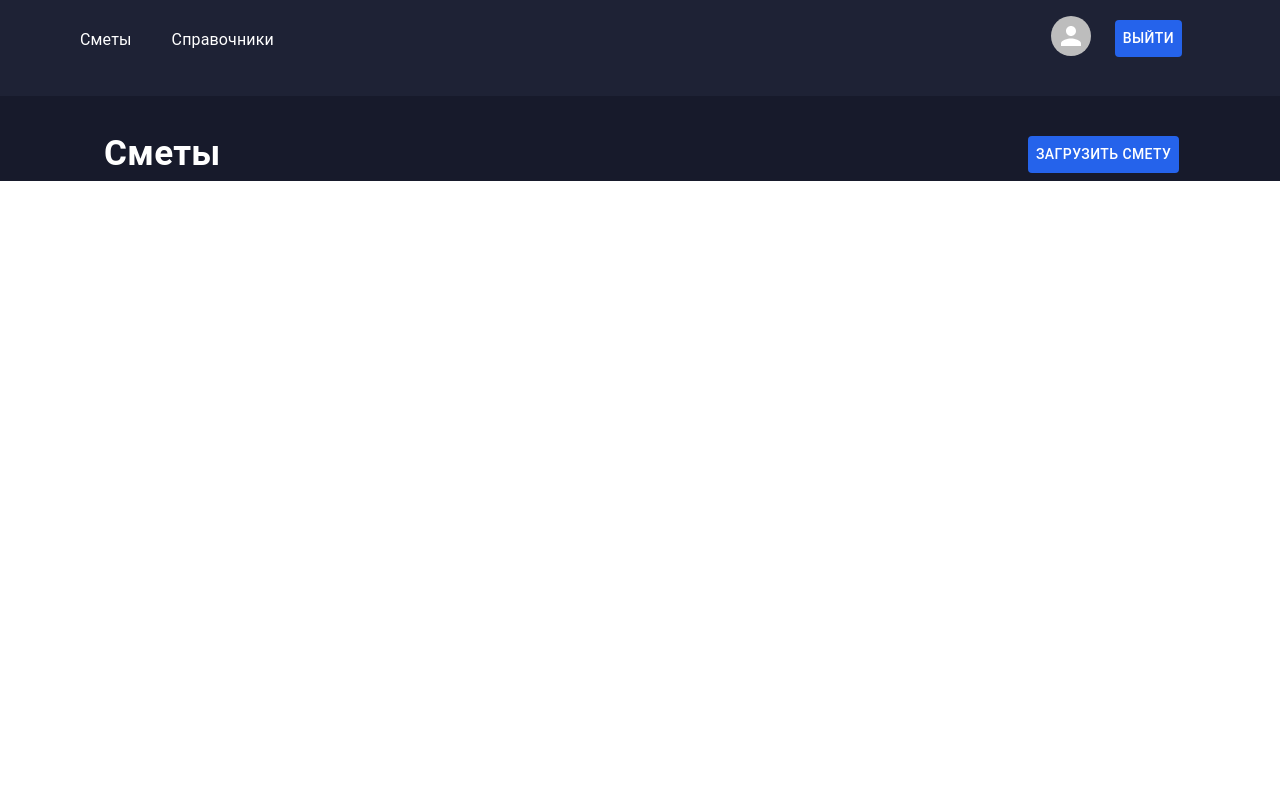
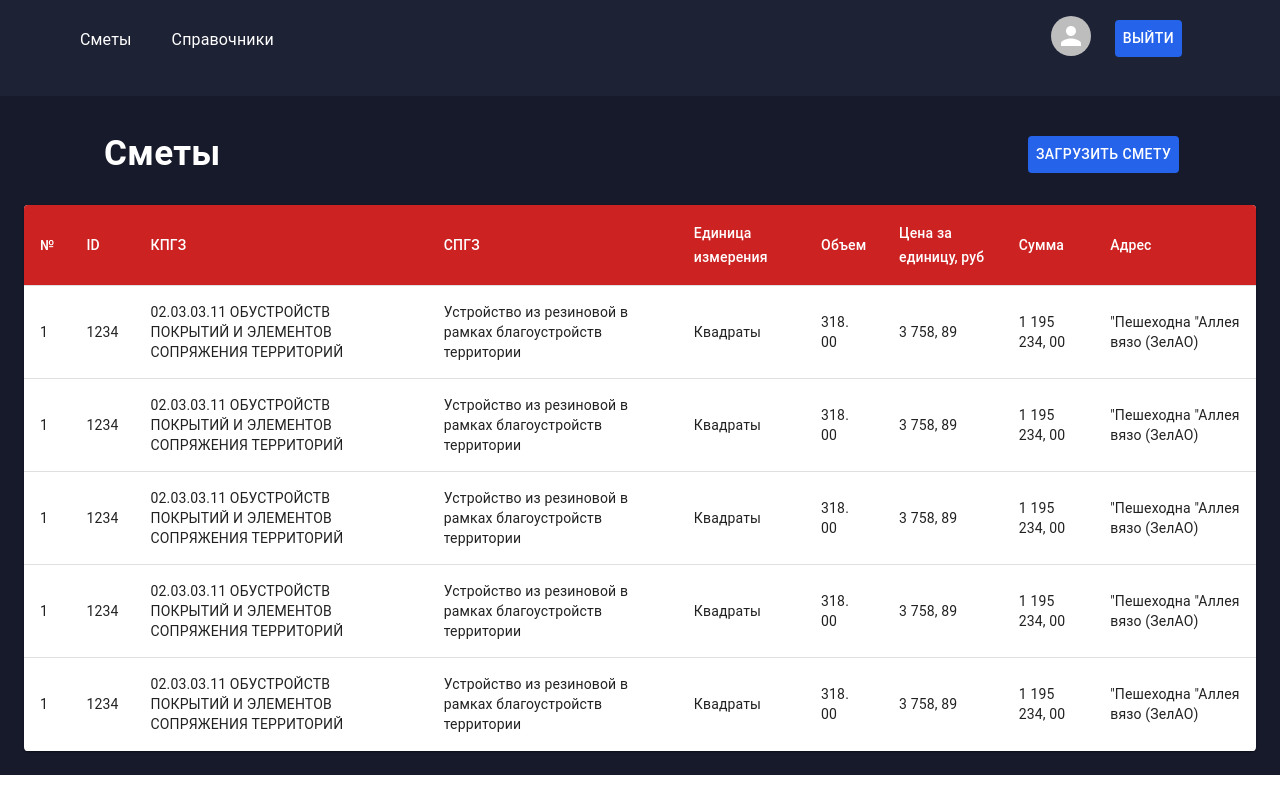
Before and after one commit to Erydo-corp/leaders2022, a Next.js app: page /smeta in a window 1280 px wide. Built offline with nearby package versions, Linux system fonts and the light colour scheme.

Commit message:
feat: create component table

```diff
--- /dev/null
+++ b/components/tables/BasicTable.jsx
@@ -0,0 +1,45 @@
+import React from 'react';
+import { TableContainer, Table, TableHead, TableBody, TableRow, TableCell, TableFooter, Paper } from '@mui/material';
+import usePagination from '@mui/material/usePagination';
+import { styled } from '@mui/material/styles';
+
+
+export const BasicTable = ({columns, data}) => {
+  return(
+    <TableContainer component={Paper} sx={{marginY: 3}}>
+      <Table aria-aria-label='simple table'>
+        <TableHead>
+          <TableRow
+          sx={{ backgroundColor: '#cc2222', }}>
+            {columns.map((col) => (
+              <TableCell key={col.id} sx={{ color: '#fff', }}>
+              {col.label}
+              </TableCell>
+            ))}
+          </TableRow>
+        </TableHead>
+        <TableBody>
+          {
+            data.map((row) => (
+              <TableRow key={row}
+              sx={{ borderBottom: '1.1px solid #cc2222', '&:last-child td, &:last-child th': {borderBottom: '1.1px solid #fff'}}}>
+                <TableCell>{row.number}</TableCell>
+                <TableCell>{row.ID}</TableCell>
+                <TableCell>{row.kpgz}</TableCell>
+                <TableCell>{row.spgz}</TableCell>
+                <TableCell>{row.unit}</TableCell>
+                <TableCell>{row.capacity}</TableCell>
+                <TableCell>{row.price}</TableCell>
+                <TableCell>{row.summa}</TableCell>
+                <TableCell>{row.address}</TableCell>
+              </TableRow>
+            ))
+          }
+        </TableBody>
+        <TableFooter sx={{ backgroundColor: '#cc2222', }}>
+
+        </TableFooter>
+      </Table>
+    </TableContainer>
+  );
+}
--- /dev/null
+++ b/components/tables/TableInfo.jsx
@@ -0,0 +1,73 @@
+import React from 'react';
+import { BasicTable } from './BasicTable';
+
+const data = [
+  { 'number': '1',
+    'ID': 1234,
+    'kpgz': '02.03.03.11 ОБУСТРОЙСТВ ПОКРЫТИЙ И ЭЛЕМЕНТОВ СОПРЯЖЕНИЯ ТЕРРИТОРИЙ',
+    'spgz': 'Устройство из резиновой в рамках благоустройств территории',
+    'unit': 'Квадраты',
+    'capacity': '318. 00',
+    'price': '3 758, 89',
+    'summa': '1 195 234, 00',
+    'address': '"Пешеходна "Аллея вязо (ЗелАО)',
+  },
+  { 'number': '1',
+    'ID': 1234,
+    'kpgz': '02.03.03.11 ОБУСТРОЙСТВ ПОКРЫТИЙ И ЭЛЕМЕНТОВ СОПРЯЖЕНИЯ ТЕРРИТОРИЙ',
+    'spgz': 'Устройство из резиновой в рамках благоустройств территории',
+    'unit': 'Квадраты',
+    'capacity': '318. 00',
+    'price': '3 758, 89',
+    'summa': '1 195 234, 00',
+    'address': '"Пешеходна "Аллея вязо (ЗелАО)',
+  },
+  { 'number': '1',
+    'ID': 1234,
+    'kpgz': '02.03.03.11 ОБУСТРОЙСТВ ПОКРЫТИЙ И ЭЛЕМЕНТОВ СОПРЯЖЕНИЯ ТЕРРИТОРИЙ',
+    'spgz': 'Устройство из резиновой в рамках благоустройств территории',
+    'unit': 'Квадраты',
+    'capacity': '318. 00',
+    'price': '3 758, 89',
+    'summa': '1 195 234, 00',
+    'address': '"Пешеходна "Аллея вязо (ЗелАО)',
+  },
+  { 'number': '1',
+    'ID': 1234,
+    'kpgz': '02.03.03.11 ОБУСТРОЙСТВ ПОКРЫТИЙ И ЭЛЕМЕНТОВ СОПРЯЖЕНИЯ ТЕРРИТОРИЙ',
+    'spgz': 'Устройство из резиновой в рамках благоустройств территории',
+    'unit': 'Квадраты',
+    'capacity': '318. 00',
+    'price': '3 758, 89',
+    'summa': '1 195 234, 00',
+    'address': '"Пешеходна "Аллея вязо (ЗелАО)',
+  },
+  { 'number': '1',
+    'ID': 1234,
+    'kpgz': '02.03.03.11 ОБУСТРОЙСТВ ПОКРЫТИЙ И ЭЛЕМЕНТОВ СОПРЯЖЕНИЯ ТЕРРИТОРИЙ',
+    'spgz': 'Устройство из резиновой в рамках благоустройств территории',
+    'unit': 'Квадраты',
+    'capacity': '318. 00',
+    'price': '3 758, 89',
+    'summa': '1 195 234, 00',
+    'address': '"Пешеходна "Аллея вязо (ЗелАО)',
+  },
+];
+
+const columns = [
+  { id: 'number', label: '№' },
+  { id: 'ID', label: 'ID' },
+  { id: 'kpgz', label: 'КПГЗ' },
+  { id: 'spgz', label: 'СПГЗ' },
+  { id: 'unit', label: 'Единица измерения' },
+  { id: 'capacity', label: 'Объем' },
+  { id: 'price', label: 'Цена за единицу, руб' },
+  { id: 'summa', label: 'Сумма' },
+  { id: 'address', label: 'Адрес' },
+];
+
+export const TableInfo = () => {
+  return(
+    <BasicTable columns={columns} data={data}/>
+  );
+};
--- a/pages/smeta.jsx
+++ b/pages/smeta.jsx
@@ -1,6 +1,6 @@
 import {Button, Container, Grid, Typography} from "@mui/material";
 import Link from "next/link";
-
+import { TableInfo } from "../components/tables/TableInfo";
 
 const Smeta = () => {
   return(
@@ -30,6 +30,11 @@ const Smeta = () => {
                     </Button>
                 </Link>
             </Grid>
+
+            <Grid xs={12}>
+                {/* Вывод таблицы */}
+                <TableInfo />
+            </Grid>
         </Grid>
   )
 }
```
